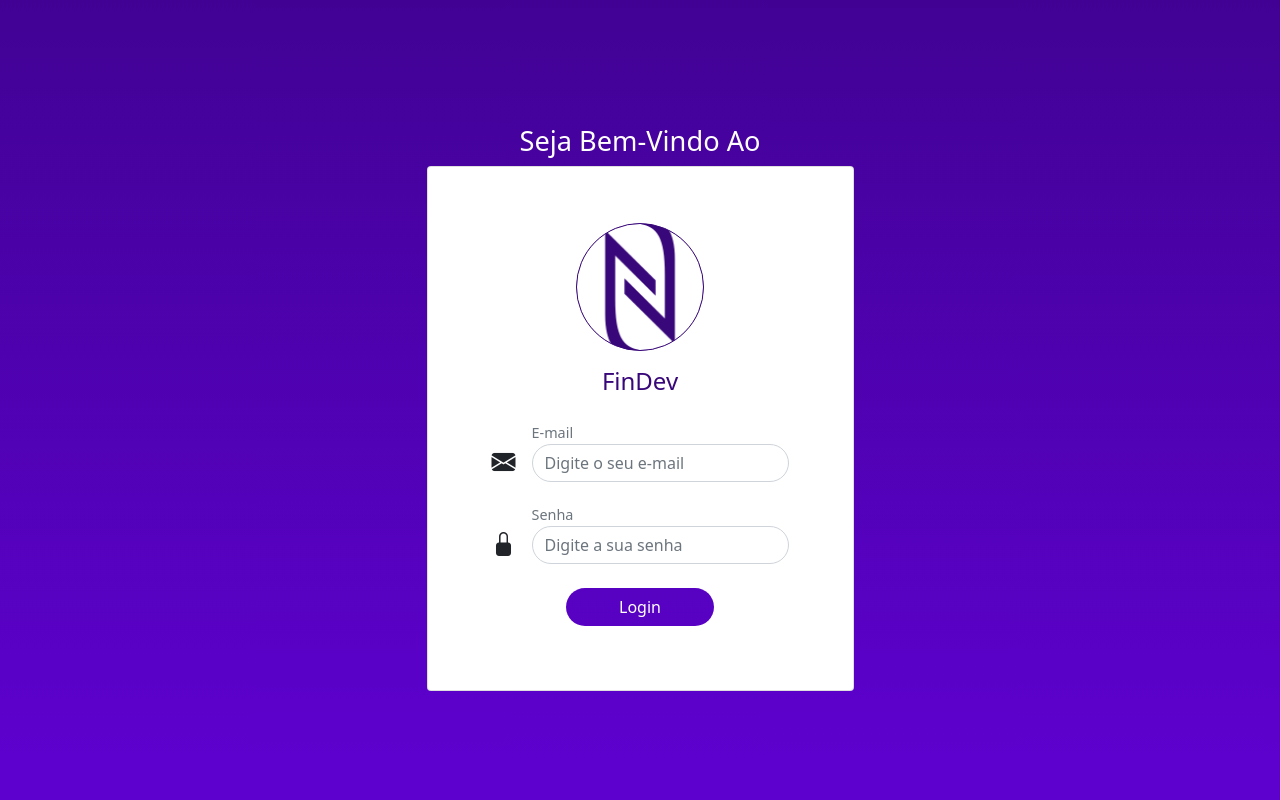
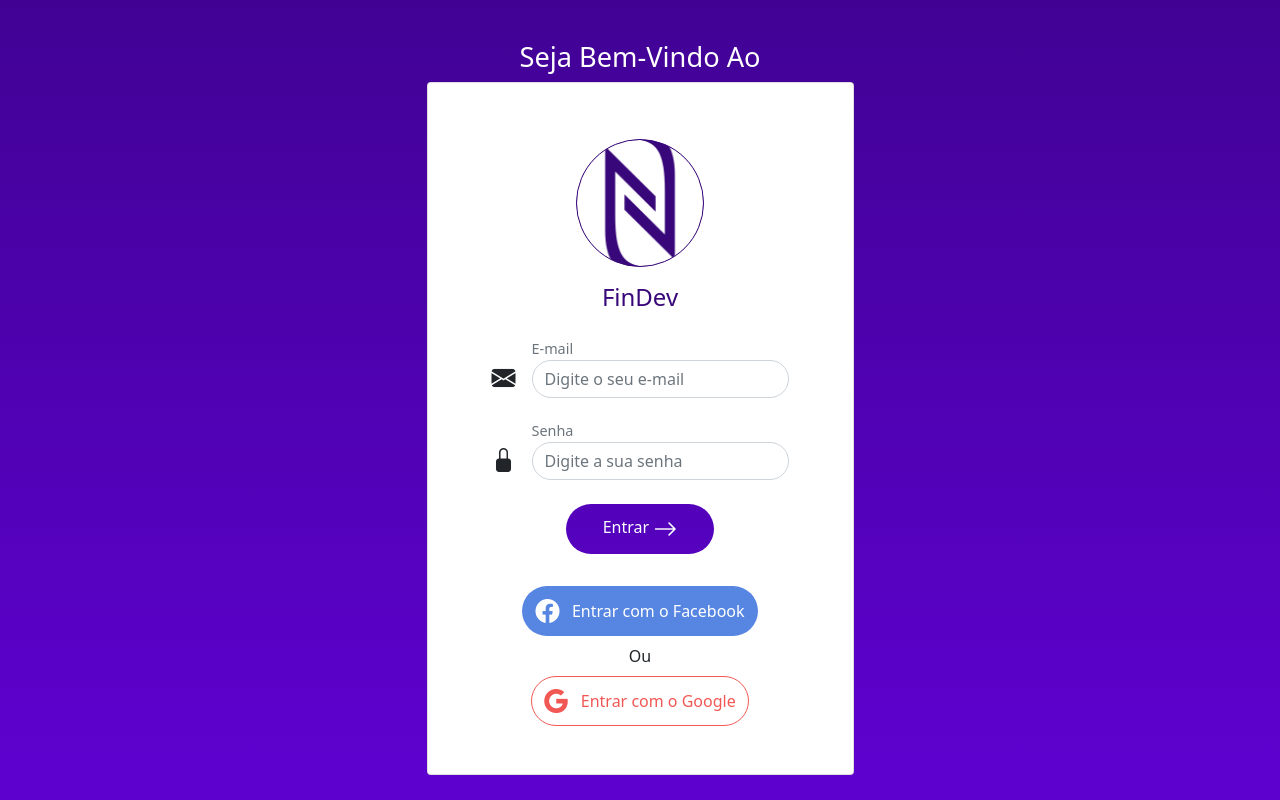
Before and after one commit to Leonardo020/Fintech-FIAP, a plain HTML site: page pages/login.html in a window 1280 px wide. Drawn offline with nearby package versions, Linux system fonts and the light colour scheme.

Commit message:
improve flex display in card login

```diff
--- a/css/style.css
+++ b/css/style.css
@@ -115,6 +115,22 @@ img {
 
 .font-main {
   color: var(--main);
+}
+
+.login-options {
+  display: flex;
+  flex-direction: column;
+  align-items: center;
+}
+
+.btn-facebook {
+  background: #5686e1 !important;
+}
+
+.btn-google {
+  background: white;
+  color: var(--red) !important;
+  border-color: var(--red) !important;
 }
 
 /*Cabeçalho*/
@@ -263,7 +279,7 @@ th {
   margin: calc(var(--margin-default) * 2);
 }
 
-.card {
+.cartoes .card {
   padding: calc(var(--margin-default) * 2);
 }
 
--- a/pages/login.html
+++ b/pages/login.html
@@ -24,12 +24,12 @@
       <div class="container-fluid">
         <section class="login">
           <h1 class="text-white">Seja Bem-Vindo Ao</h1>
-          <div class="card p-5">
+          <div class="card p-lg-5">
             <div class="card-title d-flex justify-content-center">
               <div class="login-avatar"></div>
             </div>
             <h2 class="text-center font-main">FinDev</h2>
-            <div class="card-body">
+            <div class="card-body d-flex justify-content-center">
               <form action="index.html" method="POST">
                 <div class="form-floating mb-1 row g-3">
                   <div class="col-auto">
@@ -71,11 +71,26 @@
                   <button
                     class="btn background-main text-white rounded-pill w-50"
                   >
-                    Login
+                    <span class="align-middle"
+                      >Entrar <i class="bi bi-arrow-right align-middle"></i
+                    ></span>
                   </button>
                 </div>
               </form>
             </div>
+            <section class="login-options">
+              <button
+                class="btn btn-facebook background-main text-white rounded-pill"
+              >
+                <i class="bi bi-facebook align-middle"></i>
+                <span class="align-middle">&nbsp; Entrar com o Facebook</span>
+              </button>
+              <p class="m-2">Ou</p>
+              <button class="btn btn-google background-main rounded-pill">
+                <i class="bi bi-google align-middle"></i>
+                <span class="align-middle">&nbsp; Entrar com o Google</span>
+              </button>
+            </section>
           </div>
         </section>
       </div>
```
Also changed, not shown: pages/meu_perfil.html (+6 -0 lines).
